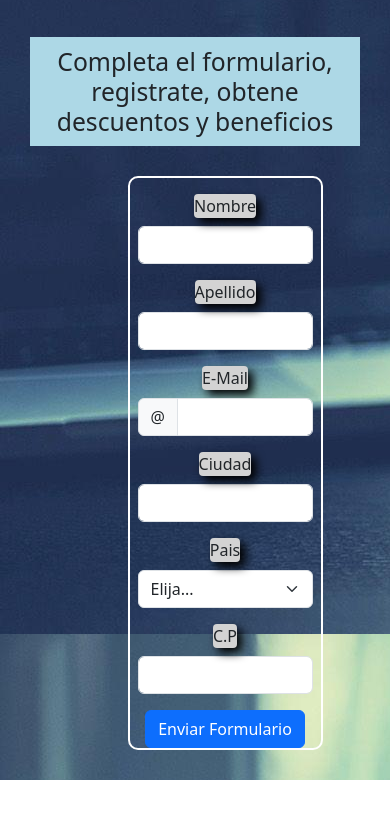
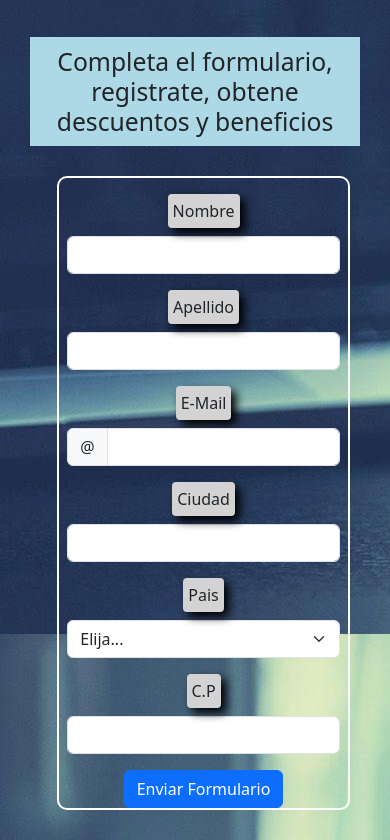
Before and after one commit to CantaroAdri/Italy-Cell, a plain HTML site: page sub-page/registro.html in a window 390 px wide. Shown: the part 446-1286 px from the top of the page. Before the commit the page ends 1226 px from the top, so only its background shows below. Drawn offline with nearby package versions, Linux system fonts and the light colour scheme; a web font is replaced by a local one.

Commit message:
CSS media query modificada en resolucion mas chica

```diff
--- a/style.css
+++ b/style.css
@@ -246,4 +246,14 @@
     position: relative;
     left: 10%;
   }
+
+  /* PAGINA FORMULARIO */
+  #formulario {
+    width: 75%;
+    left: 7%;
+  }
+
+  #formulario label {
+    padding: 5px 5px;
+  }
 }
```
